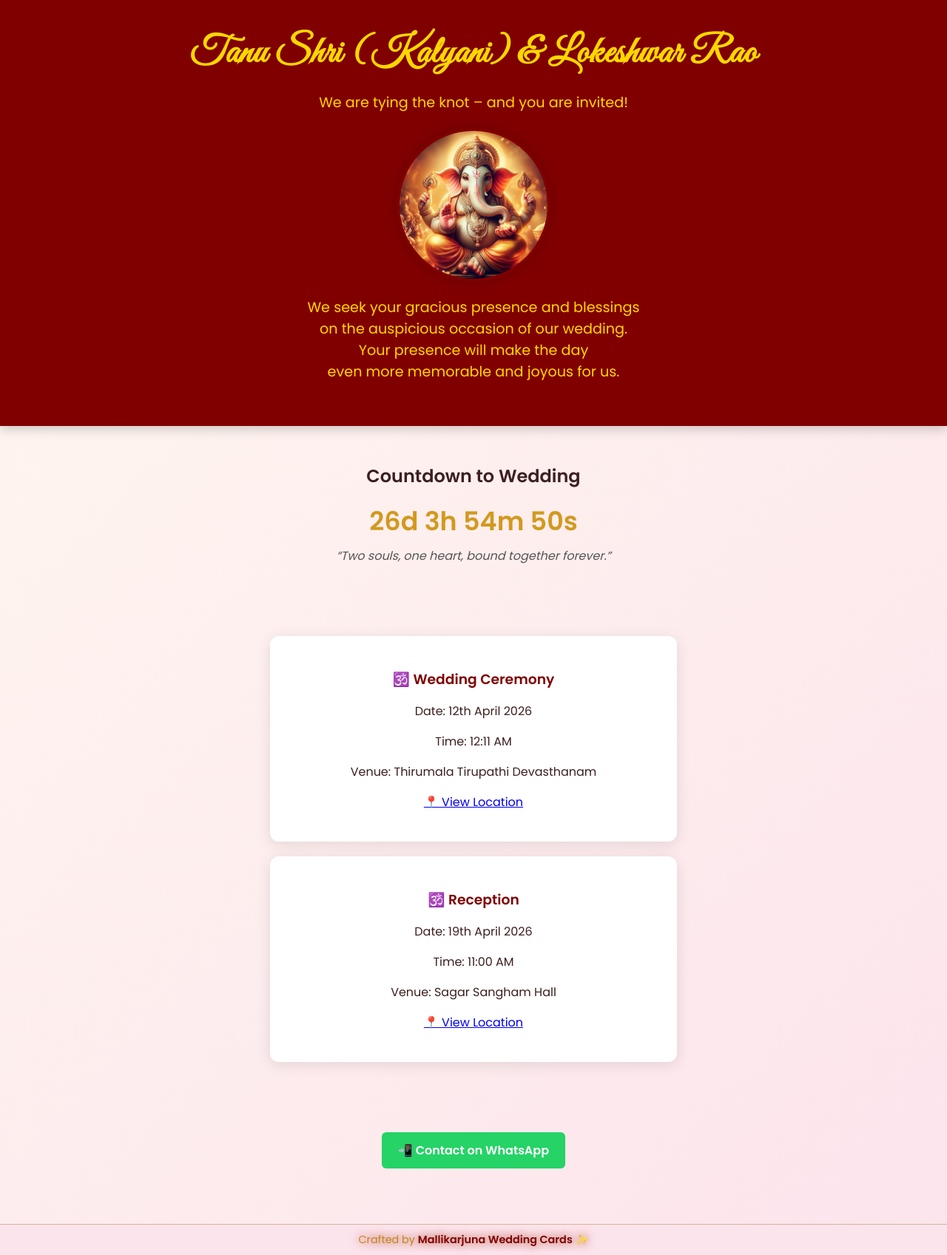
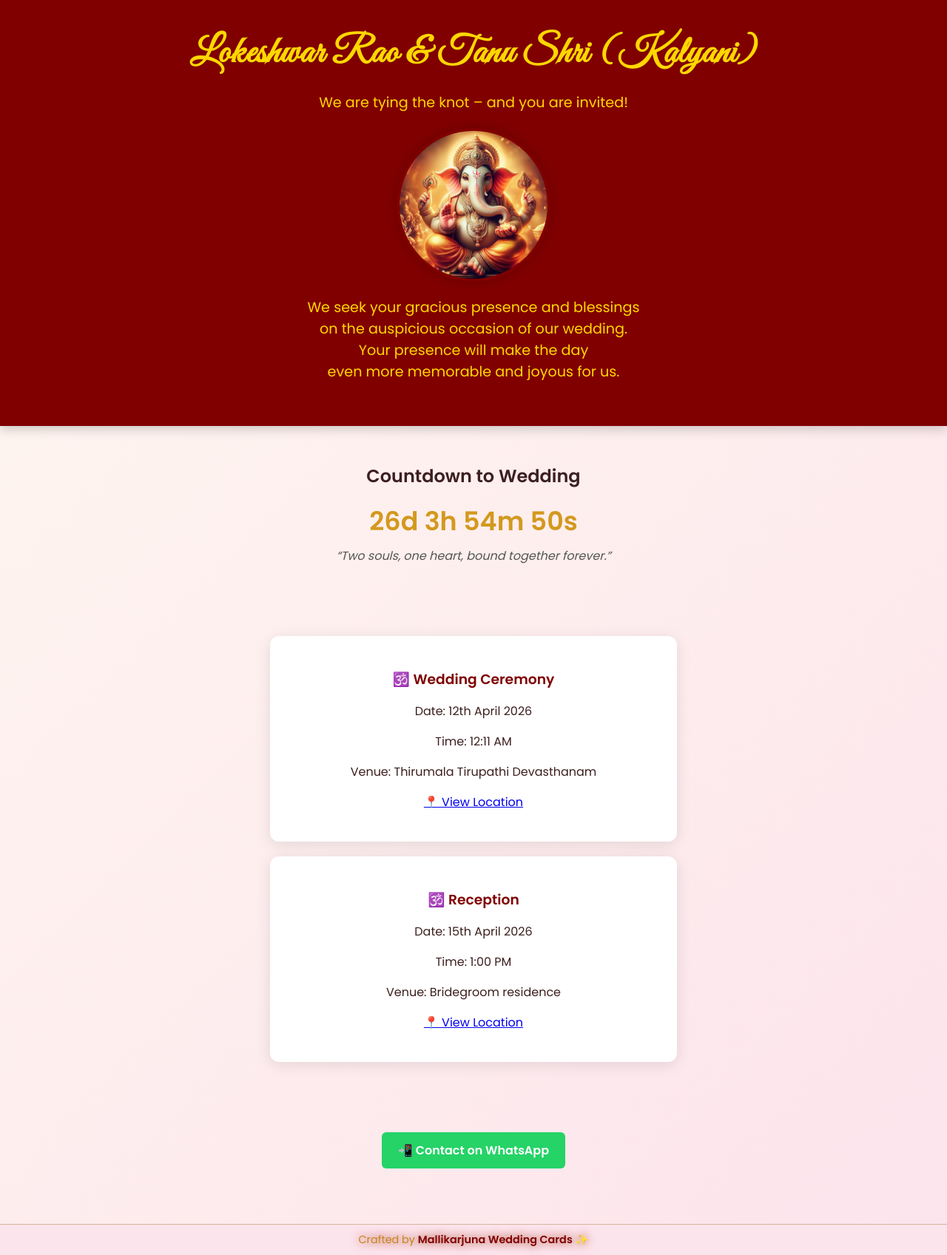
Before and after one commit to myprintshub-afk/9, a plain HTML site: page index.html in a window 1280 px wide. Shown: the top 1697 px of the page at 74% size. Drawn offline with Linux system fonts and the light colour scheme.

Commit message:
Update index.html

```diff
--- a/index.html
+++ b/index.html
@@ -126,7 +126,7 @@
 </head>
 <body>
   <header>
-    <h1>Tanu Shri (Kalyani) & Lokeshwar Rao</h1>
+    <h1>Lokeshwar Rao & Tanu Shri (Kalyani)</h1>
     <p>We are tying the knot – and you are invited!</p>
     <div class="photo-placeholder"></div>
     <p>We seek your gracious presence and blessings<br>
@@ -152,10 +152,10 @@
     </div>
 <div class="event">
       <h3>🕉️ Reception</h3>
-      <p>Date: 19th April 2026</p>
-      <p>Time: 11:00 AM</p>
-      <p>Venue: Sagar Sangham Hall </p>
-      <p><a href="https://maps.app.goo.gl/PQrHXdJSMoL1oaGS8">📍 View Location</a></p>
+      <p>Date: 15th April 2026</p>
+      <p>Time: 1:00 PM</p>
+      <p>Venue: Bridegroom residence  </p>
+      <p><a href="https://maps.app.goo.gl/o7n2YtZ2N9ZFrHrT8?g_st=aw">📍 View Location</a></p>
     </div>
 
 
@@ -163,7 +163,7 @@
   </section>
 
   <section>
-    <a href="https://wa.me/917989418153" target="_blank" class="whatsapp">📲 Contact on WhatsApp</a>
+    <a href="https://wa.me/918333899061" target="_blank" class="whatsapp">📲 Contact on WhatsApp</a>
 
   </section>
 
```
